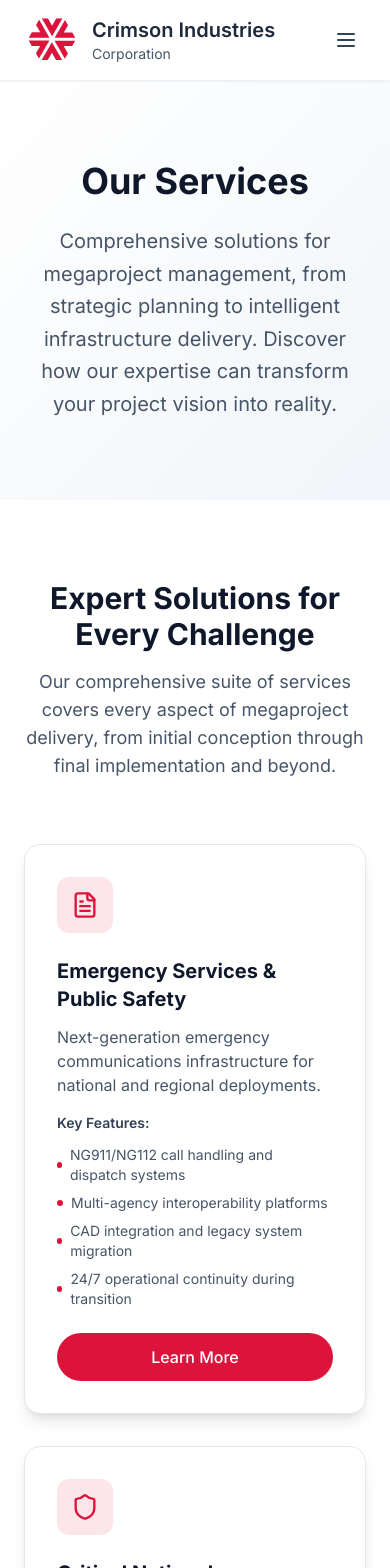
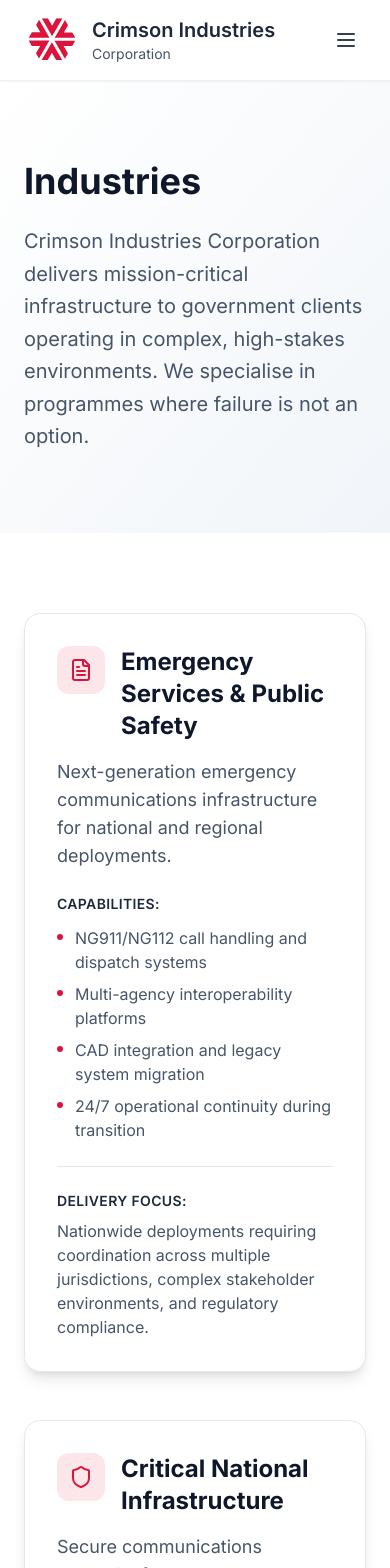
Before and after one commit to gsagecom/crimson, a Next.js app: page /industries in a window 390 px wide. Shown: the top 1568 px of the page. Built offline with nearby package versions, Linux system fonts and the light colour scheme.

Commit message:
Refactor services to industries and update content

```diff
--- a/src/app/industries/page.tsx
+++ b/src/app/industries/page.tsx
@@ -10,218 +10,164 @@ import {
   Lock,
 } from "lucide-react";
 
-const services = [
+const industries = [
   {
     icon: FileText,
     title: "Emergency Services & Public Safety",
     description:
       "Next-generation emergency communications infrastructure for national and regional deployments.",
-    features: [
+    capabilities: [
       "NG911/NG112 call handling and dispatch systems",
       "Multi-agency interoperability platforms",
       "CAD integration and legacy system migration",
       "24/7 operational continuity during transition",
     ],
+    deliveryFocus:
+      "Nationwide deployments requiring coordination across multiple jurisdictions, complex stakeholder environments, and regulatory compliance.",
   },
   {
     icon: Shield,
     title: "Critical National Infrastructure",
     description:
-      "Secure communications networks for government command, control, and coordination operations",
-    features: [
+      "Secure communications networks for government command, control, and coordination operations.",
+    capabilities: [
       "Hardened data centre design and implementation",
       "Redundant transmission systems",
       "Cyber-resilient network architectures",
       "Sovereign data residency solutions",
     ],
+    deliveryFocus:
+      "Systems where national security, operational continuity, and regulatory compliance are non-negotiable.",
   },
   {
     icon: Zap,
-    title: "Next Generation Project Management",
+    title: "Programme Delivery & Transformation",
     description:
-      "Advanced project management methodologies leveraging cutting-edge technology and innovation.",
-    features: [
-      "Digital transformation",
-      "Advanced methodologies",
-      "Technology integration",
-      "Performance analytics",
+      "Strategic leadership for large-scale infrastructure modernisation programmes.",
+    capabilities: [
+      "End-to-end programme direction (£100M+ initiatives)",
+      "Governance frameworks that eliminate delivery waste",
+      "Critical Chain methodology implementation",
+      "Cross-departmental stakeholder alignment",
+      "Procurement compliance in regulated environments",
     ],
-  },
-  {
-    icon: CheckCircle,
-    title: "AI Focussed Quality Assurance and Compliance Solutions",
-    description:
-      "AI-powered quality assurance and compliance management for enhanced project outcomes.",
-    features: [
-      "AI-powered QA",
-      "Automated compliance",
-      "Predictive analytics",
-      "Risk mitigation",
-    ],
+    deliveryFocus:
+      "Multi-year, multi-jurisdiction programmes requiring ministerial-level accountability and measurable outcomes.",
   },
   {
     icon: Building,
-    title: "Commercial & Asset Management",
+    title: "Digital Government Infrastructure",
     description:
-      "Strategic commercial and asset management solutions for maximum value optimization.",
-    features: [
-      "Asset optimization",
-      "Commercial strategy",
-      "Value engineering",
-      "Lifecycle management",
+      "Secure platforms connecting citizens, agencies, and administrative systems.",
+    capabilities: [
+      "Citizen-facing service platforms",
+      "Inter-agency data exchange systems",
+      "Administrative system modernisation",
+      "Legacy-to-modern architecture bridging",
     ],
-  },
-  {
-    icon: AlertTriangle,
-    title: "Risk & Security Management",
-    description:
-      "Comprehensive risk assessment and security management for complex infrastructure projects.",
-    features: [
-      "Risk assessment",
-      "Security protocols",
-      "Threat mitigation",
-      "Compliance monitoring",
-    ],
-  },
-  {
-    icon: Eye,
-    title: "Public Safety Systems",
-    description:
-      "Public safety systems development and implementation for next-generation emergency response.",
-    features: [
-      "Emergency systems",
-      "Response coordination",
-      "Safety protocols",
-      "System integration",
-    ],
-  },
-    {
-    icon: FileText,
-    title: "Turnkey Megaproject Management",
-    description:
-      "Complete project oversight from conception to completion with comprehensive management solutions.",
-    features: [
-      "End-to-end project delivery",
-      "Strategic planning",
-      "Resource optimization",
-      "Quality assurance",
-    ],
+    deliveryFocus:
+      "Maintaining service continuity and compliance while modernising critical government systems.",
   },
 ];
 
 const reasons = [
   {
-    number: "1",
-    title: "Proven Track Record",
+    title: "Delivery credibility",
     description:
-      "Decades of experience delivering complex megaprojects across multiple industries and markets.",
+      "We've led programmes spanning multiple countries and jurisdictions, with proven outcomes in classified and unclassified environments.",
   },
   {
-    number: "2",
-    title: "Innovation-Driven",
+    title: "Governance expertise",
     description:
-      "Cutting-edge technology and AI-powered solutions for enhanced project outcomes and efficiency.",
+      "We expose and eliminate the waste that derails major programmes—before it costs you years and millions.",
   },
   {
-    number: "3",
-    title: "Global Expertise",
+    title: "Operational reality",
     description:
-      "International presence with deep understanding of local markets and regulatory requirements.",
+      "We understand that government infrastructure must work 24/7, through transitions, and under political scrutiny.",
   },
 ];
 
-export default function ServicesPage() {
+export default function IndustriesPage() {
   return (
     <div>
       {/* Hero Section */}
       <section className="py-20 bg-gradient-to-br from-white to-slate-100">
-        <div className="max-w-7xl mx-auto px-6 lg:px-8 text-center">
+        <div className="max-w-7xl mx-auto px-6 lg:px-8">
           <h1 className="text-4xl md:text-5xl lg:text-6xl font-bold text-slate-900 mb-6">
-            Our Services
+            Industries
           </h1>
-          <p className="text-xl text-slate-600 max-w-3xl mx-auto leading-relaxed">
-            Comprehensive solutions for megaproject management, from strategic
-            planning to intelligent infrastructure delivery. Discover how our
-            expertise can transform your project vision into reality.
+          <p className="text-xl text-slate-600 max-w-4xl leading-relaxed">
+            Crimson Industries Corporation delivers mission-critical
+            infrastructure to government clients operating in complex,
+            high-stakes environments. We specialise in programmes where failure
+            is not an option.
           </p>
         </div>
       </section>
 
-      {/* Services Grid */}
+      {/* Industries List */}
       <section className="py-20 bg-white">
         <div className="max-w-7xl mx-auto px-6 lg:px-8">
-          <div className="text-center mb-16">
-            <h2 className="text-3xl md:text-4xl font-bold text-slate-900 mb-4">
-              Expert Solutions for Every Challenge
-            </h2>
-            <p className="text-lg text-slate-600 max-w-3xl mx-auto">
-              Our comprehensive suite of services covers every aspect of
-              megaproject delivery, from initial conception through final
-              implementation and beyond.
-            </p>
-          </div>
-
-          <div className="grid md:grid-cols-2 gap-8">
-            {services.map((service, index) => (
+          <div className="space-y-12">
+            {industries.map((industry, index) => (
               <div
                 key={index}
-                className="bg-white border border-slate-200 rounded-2xl p-8 shadow-lg hover:shadow-xl transition-all duration-300"
+                className="bg-white border border-slate-200 rounded-2xl p-8 md:p-10 shadow-lg"
               >
-                <div className="w-14 h-14 bg-crimson-100 rounded-xl flex items-center justify-center mb-6">
-                  <service.icon className="w-7 h-7 text-crimson-600" />
+                <div className="flex items-start gap-4 mb-4">
+                  <div className="w-12 h-12 bg-crimson-100 rounded-xl flex items-center justify-center flex-shrink-0">
+                    <industry.icon className="w-6 h-6 text-crimson-600" />
+                  </div>
+                  <h3 className="text-2xl md:text-3xl font-bold text-slate-900">
+                    {industry.title}
+                  </h3>
                 </div>
-                <h3 className="text-xl font-bold text-slate-900 mb-3">
-                  {service.title}
-                </h3>
-                <p className="text-slate-600 mb-4">{service.description}</p>
+                <p className="text-lg text-slate-600 mb-6">
+                  {industry.description}
+                </p>
+
                 <div className="mb-6">
-                  <p className="text-sm font-semibold text-slate-700 mb-3">
-                    Key Features:
+                  <p className="text-sm font-semibold text-slate-800 mb-3 uppercase tracking-wide">
+                    Capabilities:
                   </p>
                   <ul className="space-y-2">
-                    {service.features.map((feature, featureIndex) => (
-                      <li key={featureIndex} className="flex items-center gap-2">
-                        <div className="w-1.5 h-1.5 rounded-full bg-crimson-600" />
-                        <span className="text-slate-600 text-sm">{feature}</span>
+                    {industry.capabilities.map((capability, capIndex) => (
+                      <li key={capIndex} className="flex items-start gap-3">
+                        <div className="w-1.5 h-1.5 rounded-full bg-crimson-600 mt-2 flex-shrink-0" />
+                        <span className="text-slate-600">{capability}</span>
                       </li>
                     ))}
                   </ul>
                 </div>
-                <Link href="/contact">
-                  <button className="w-full bg-crimson-600 hover:bg-crimson-700 text-white py-3 rounded-full transition-all duration-200 font-medium">
-                    Learn More
-                  </button>
-                </Link>
+
+                <div className="border-t border-slate-200 pt-6">
+                  <p className="text-sm font-semibold text-slate-800 mb-2 uppercase tracking-wide">
+                    Delivery focus:
+                  </p>
+                  <p className="text-slate-600">{industry.deliveryFocus}</p>
+                </div>
               </div>
             ))}
           </div>
         </div>
       </section>
 
-      {/* Why Choose Us */}
+      {/* Why Governments Choose Crimson */}
       <section className="py-20 bg-slate-50">
         <div className="max-w-7xl mx-auto px-6 lg:px-8">
-          <div className="text-center mb-16">
-            <h2 className="text-3xl md:text-4xl font-bold text-slate-900 mb-4">
-              Why Choose Crimson Industries?
+          <div className="mb-12">
+            <h2 className="text-3xl md:text-4xl font-bold text-slate-900">
+              Why Governments Choose Crimson
             </h2>
-            <p className="text-lg text-slate-600 max-w-3xl mx-auto">
-              Our unique approach combines proven methodologies with innovative
-              technology to deliver exceptional results.
-            </p>
           </div>
 
           <div className="grid md:grid-cols-3 gap-8">
             {reasons.map((reason, index) => (
               <div
                 key={index}
-                className="bg-white border border-slate-200 rounded-2xl p-8 text-center shadow-lg"
+                className="bg-white border border-slate-200 rounded-2xl p-8 shadow-lg"
               >
-                <div className="w-16 h-16 bg-gradient-to-br from-crimson-500 to-crimson-700 rounded-full flex items-center justify-center mx-auto mb-6 shadow-lg">
-                  <span className="text-white text-2xl font-bold">
-                    {reason.number}
-                  </span>
-                </div>
                 <h3 className="text-xl font-semibold text-slate-900 mb-3">
                   {reason.title}
                 </h3>
@@ -234,24 +180,24 @@ export default function ServicesPage() {
 
       {/* CTA Section */}
       <section className="py-20 bg-gradient-to-br from-crimson-600 to-crimson-800 text-white">
-        <div className="max-w-4xl mx-auto text-center px-6 lg:px-8">
+        <div className="max-w-4xl mx-auto px-6 lg:px-8">
           <h2 className="text-3xl md:text-4xl font-bold mb-6">
-            Ready to Transform Your Project?
+            Programme Enquiries
           </h2>
           <p className="text-lg text-crimson-100 mb-8">
-            Let&apos;s discuss how our comprehensive service portfolio can drive
-            your project to success. Our experts are ready to provide customised
-            solutions tailored to your specific requirements.
+            Ready to discuss your mission-critical infrastructure requirements?
+            Our experts are prepared to provide tailored solutions for your
+            government programme.
           </p>
-          <div className="flex flex-col sm:flex-row gap-4 justify-center">
+          <div className="flex flex-col sm:flex-row gap-4">
             <Link href="/contact">
               <button className="bg-white text-crimson-700 hover:bg-crimson-50 px-8 py-4 rounded-full transition-all duration-200 shadow-lg hover:shadow-xl font-medium">
-                Get Started Today
+                Contact Us Directly
               </button>
             </Link>
-            <Link href="/about">
+            <Link href="/services">
               <button className="bg-transparent border-2 border-white text-white hover:bg-white hover:text-crimson-700 px-8 py-4 rounded-full transition-all duration-200 font-medium">
-                Learn More About Crimson Industries
+                View Our Services
               </button>
             </Link>
           </div>
```
